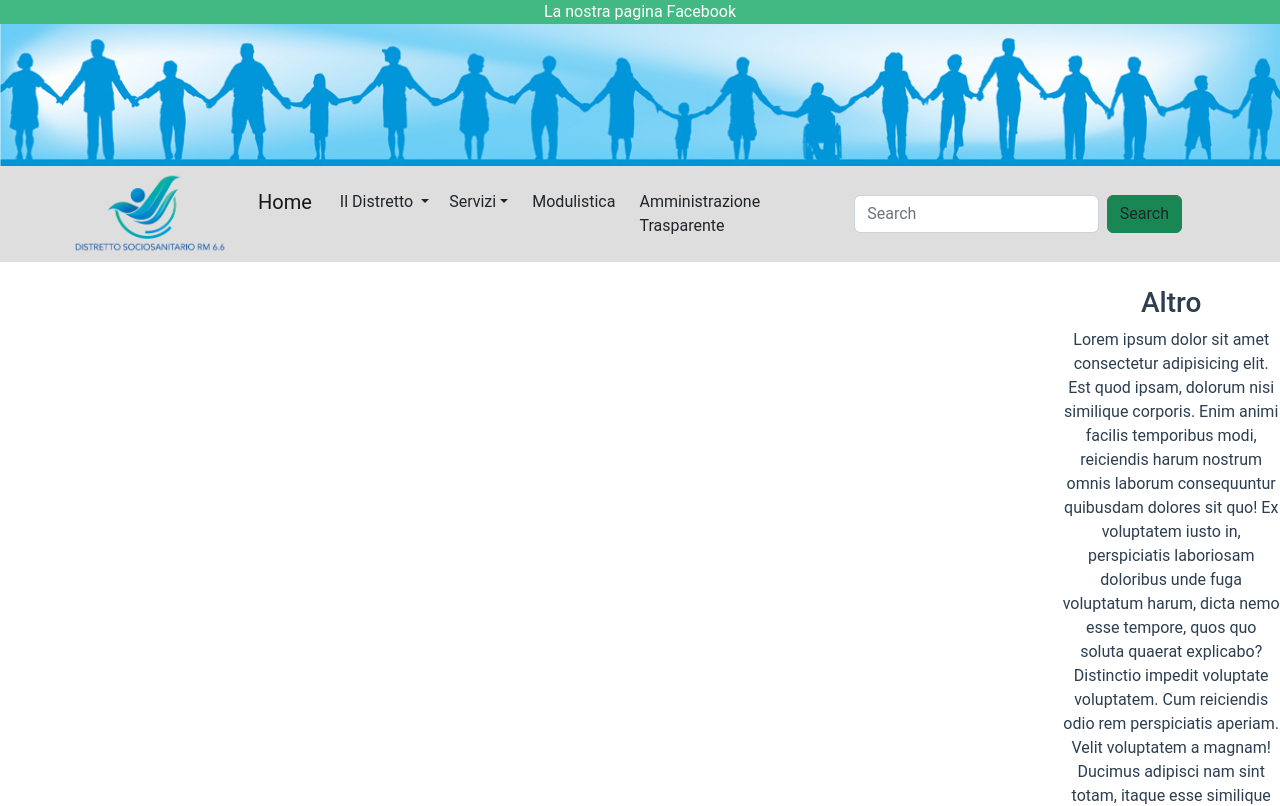
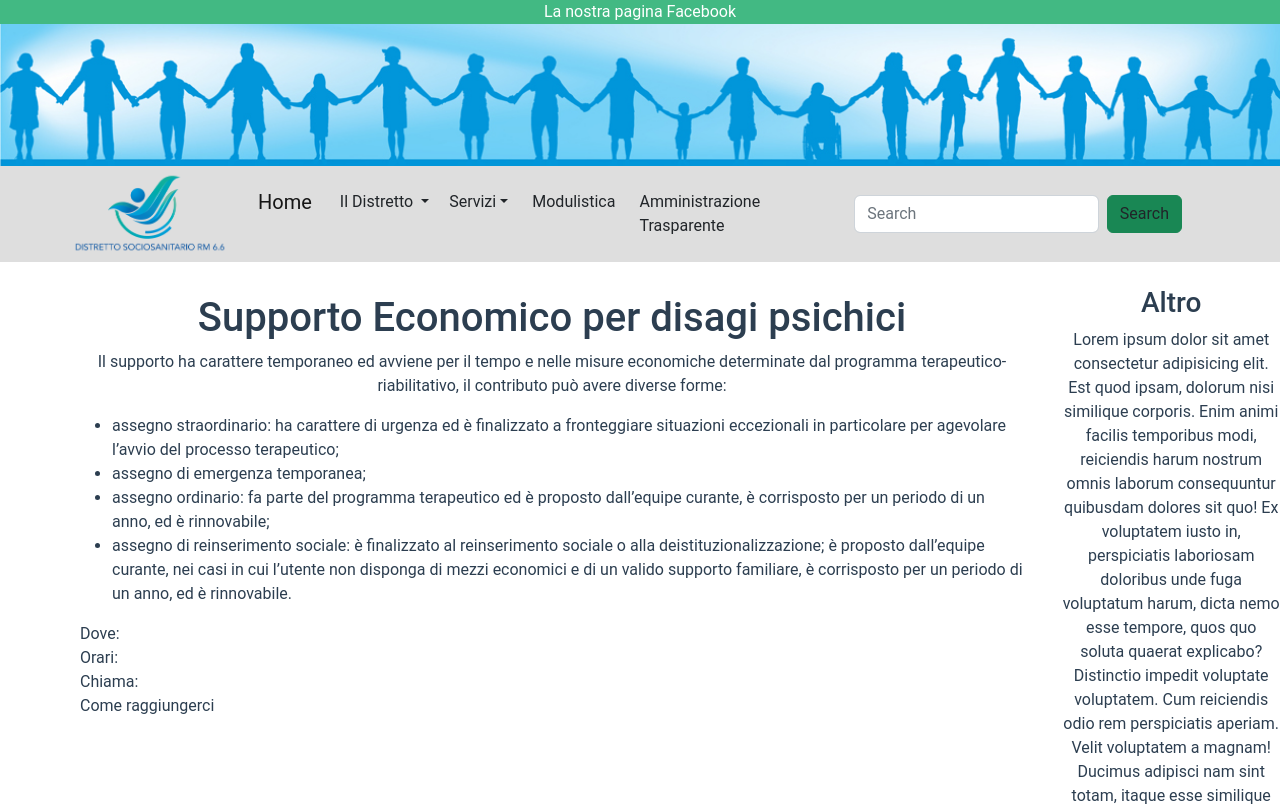
Before and after one commit to Ruma303/ciglieri-demo, a Vue app: page /contributi-economici in a window 1280 px wide. Shown: the top 806 px of the page. Built offline with nearby package versions, Linux system fonts and the light colour scheme.

Commit message:
inclusione

```diff
--- a/src/components/header/NavbarComponent.vue
+++ b/src/components/header/NavbarComponent.vue
@@ -67,7 +67,7 @@
             <li class="dropend">
               <a class="dropdown-item dropdown-toggle text-dark px-2" href="#" data-bs-toggle="dropdown">Inclusione</a>
               <ul class="dropdown-menu">
-                <li><router-link to="/" class="dropdown-item">Contributi economici</router-link></li>
+                <li><router-link to="/contributi-economici" class="dropdown-item">Contributi economici</router-link></li>
                 <li><router-link to="/" class="dropdown-item">FAMI IMPACT</router-link></li>
               </ul>
             </li>
--- a/src/router/router.js
+++ b/src/router/router.js
@@ -17,7 +17,9 @@ import SpazioNeutroIncontriProtetti from '@/views/Servizi/Famiglie e minori/Spaz
 //* Supporto per Anziani e Disabili
 import AssistenzaDomiciliareIntegrata from '@/views/Servizi/Supporto per Anziani e Disabili/AssistenzaDomiciliareIntegrata.vue';
 import CentroDiurnoAlzheimer from '@/views/Servizi/Supporto per Anziani e Disabili/CentroDiurnoAlzheimer.vue';
-//import AssistenzaDomiciliareIntegrata from '@/views/Servizi/Supporto per Anziani e Disabili/AssistenzaDomiciliareIntegrata.vue';
+
+//* Inclusione
+import ContributiEconomici from '@/views/Servizi/Inclusione/ContributiEconomici.vue';
 
 
 const routes = [
@@ -73,11 +75,13 @@ const routes = [
     name: 'CentroDiurnoAlzheimer',
     component: CentroDiurnoAlzheimer,
   },
-/*   {
-    path: '/pronto-intervento-sociale',
-    name: 'ProntoInterventoSociale',
-    component: ProntoInterventoSociale,
-  }, */
+
+  //* Inclusione
+  {
+    path: '/contributi-economici',
+    name: 'ContributiEconomici',
+    component: ContributiEconomici,
+  },
 
 
 
--- /dev/null
+++ b/src/views/Servizi/Inclusione/ContributiEconomici.vue
@@ -0,0 +1,30 @@
+<template>
+    <div>
+
+        <h1>Supporto Economico per disagi psichici</h1>
+        <p>
+          Il supporto ha carattere temporaneo ed avviene per il tempo e nelle misure economiche determinate dal programma terapeutico-riabilitativo, il contributo può avere diverse forme:
+        </p>
+        <ul style="list-style-type: disc;">
+          <li>assegno straordinario: ha carattere di urgenza ed è finalizzato a fronteggiare situazioni eccezionali in particolare per agevolare l’avvio del processo terapeutico;</li>
+          <li>assegno di emergenza temporanea;</li>
+          <li>assegno ordinario: fa parte del programma terapeutico ed è proposto dall’equipe curante, è corrisposto per un periodo di un anno, ed è rinnovabile;</li>
+          <li>assegno di reinserimento sociale: è finalizzato al reinserimento sociale o alla deistituzionalizzazione; è proposto dall’equipe curante, nei casi in cui l’utente non disponga di mezzi economici e di un valido supporto familiare, è corrisposto per un periodo di un anno, ed è rinnovabile.</li>
+        </ul>
+        <ul class="px-0">
+          <li>Dove:</li>
+          <li>Orari: </li>
+          <li>Chiama: </li>
+          <li>Come raggiungerci</li>
+        </ul>
+
+      </div>
+</template>
+<script>
+//import
+export default {
+    name: 'ContributiEconomici',
+}
+</script>
+<style lang="scss" scoped>
+</style>
```
